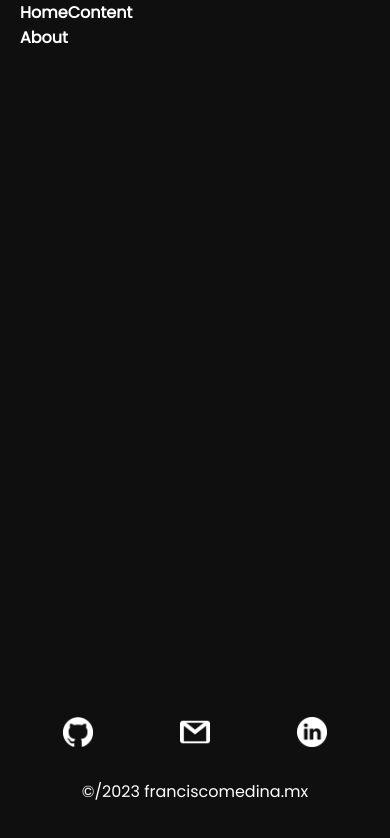
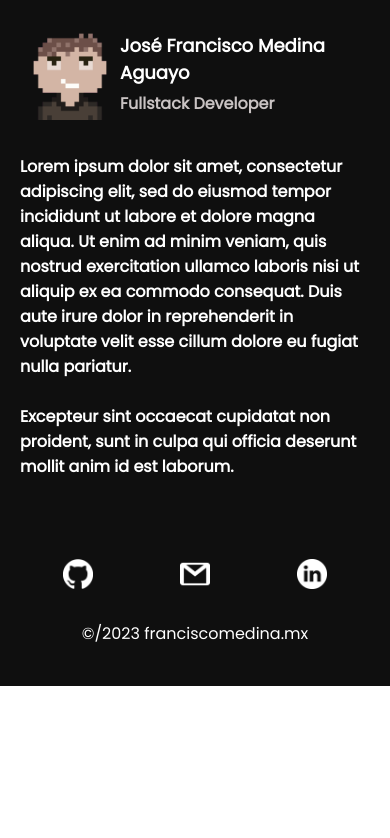
Before and after one commit to franciscomedinaag/my-site-front, a React (Create React App) app: page / in a window 390 px wide. Shown: the top 838 px of the page. Built offline with nearby package versions, Linux system fonts and the light colour scheme.

Commit message:
finish home content > about

```diff
--- a/src/views/Home/components/HomeContent/About.js
+++ b/src/views/Home/components/HomeContent/About.js
@@ -1,7 +1,26 @@
 import React from 'react'
+import avatarLogo from '../../resources/avatar.png'
 
 export default function About() {
   return (
-    <div>About</div>
+    <div className='about-container'>
+      <div className='about-info'>
+        <img className='avatar-logo' src={avatarLogo} alt="" />
+        <div className='avatar-data' >
+          <h1> José Francisco Medina Aguayo </h1>
+          <h2> Fullstack Developer </h2>
+        </div>
+      </div>
+      <div className='about-text'>
+        Lorem ipsum dolor sit amet, consectetur adipiscing elit,
+        sed do eiusmod tempor incididunt ut labore et dolore magna aliqua.
+        Ut enim ad minim veniam, quis nostrud exercitation ullamco laboris
+        nisi ut aliquip ex ea commodo consequat. Duis aute irure dolor in
+        reprehenderit in voluptate velit esse cillum dolore eu fugiat nulla
+        pariatur. <br></br> <br></br>
+        Excepteur sint occaecat cupidatat non proident, sunt in culpa qui
+        officia deserunt mollit anim id est laborum.
+      </div>
+    </div>
   )
 }
--- a/src/views/Home/components/HomeContent/index.js
+++ b/src/views/Home/components/HomeContent/index.js
@@ -6,7 +6,6 @@ export default function HomeContent({selectedView}) {
 
   return (
     <div className='home-content'>
-      HomeContent
       {
         selectedView === "about"
         ?
--- a/src/views/Home/home.css
+++ b/src/views/Home/home.css
@@ -14,6 +14,21 @@
     height: 100%;
 }
 
+.home-content{
+    height: 100%;
+    width: 70%;
+    display: flex;
+    justify-content: center;
+    align-items: center;
+}
+
+.menu {
+    height: 100%;
+    width: 30%;
+}
+
+
+/* ---------- INFO BAR ---------- */
 .info-bar {
     height: 100%;
     display: flex;
@@ -57,17 +72,38 @@
     margin-top: 18px;
 }
 
-.home-content{
-    height: 100%;
-    width: 70%;
+/* ---------- ABOUT ---------- */
+.about-container {
+    max-width: 550px;
 }
 
-.menu {
-    height: 100%;
-    width: 30%;
+.about-info {
+    display: flex;
+    margin-bottom: 25px;
 }
 
+.avatar-logo {
+    width: 100px;
+    height: 100px;
+}
+
+.avatar-data h1 {
+    font-size: 24px;
+    margin-bottom: 0px;
+}
+
+.avatar-data h2 {
+    font-size: 20px;
+    margin-top: 5px;
+    color: #C9C3C3;
+}
+
+/* ---------- MOBILE ---------- */
 @media only screen and (max-width: 768px) {
+    .home-container{
+        max-height: unset;
+        height: unset;
+    }
     .home-container > div {
         flex-flow: column-reverse;
         padding: 0 20px;
@@ -76,6 +112,10 @@
     .home-content, .info-bar, .info-bar-container {
         height: auto;
         width: 100%;
+    }
+
+    .home-content{
+        margin-bottom: 80px;
     }
 
     .menu {
@@ -106,4 +146,16 @@
         width: 0px;
         height: 0px;
     }
+
+    .about-info {
+        margin-top: 20px;
+    }
+
+    .avatar-data h1 {
+        font-size: 18px;
+    }
+
+    .avatar-data h2 {
+        font-size: 16px;
+    }
   }
```
Also changed, not shown: src/index.css (line endings or trailing spaces), src/views/Home/resources/avatar.png (added).
